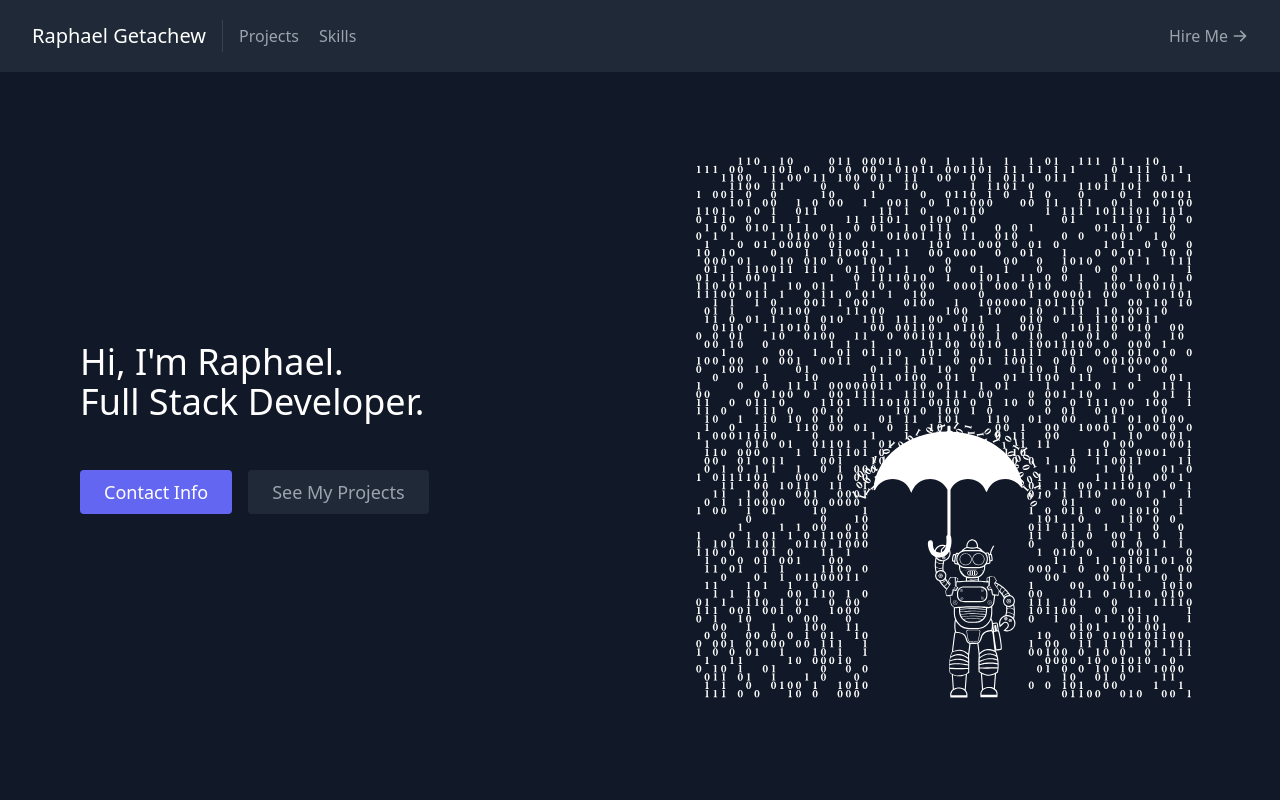
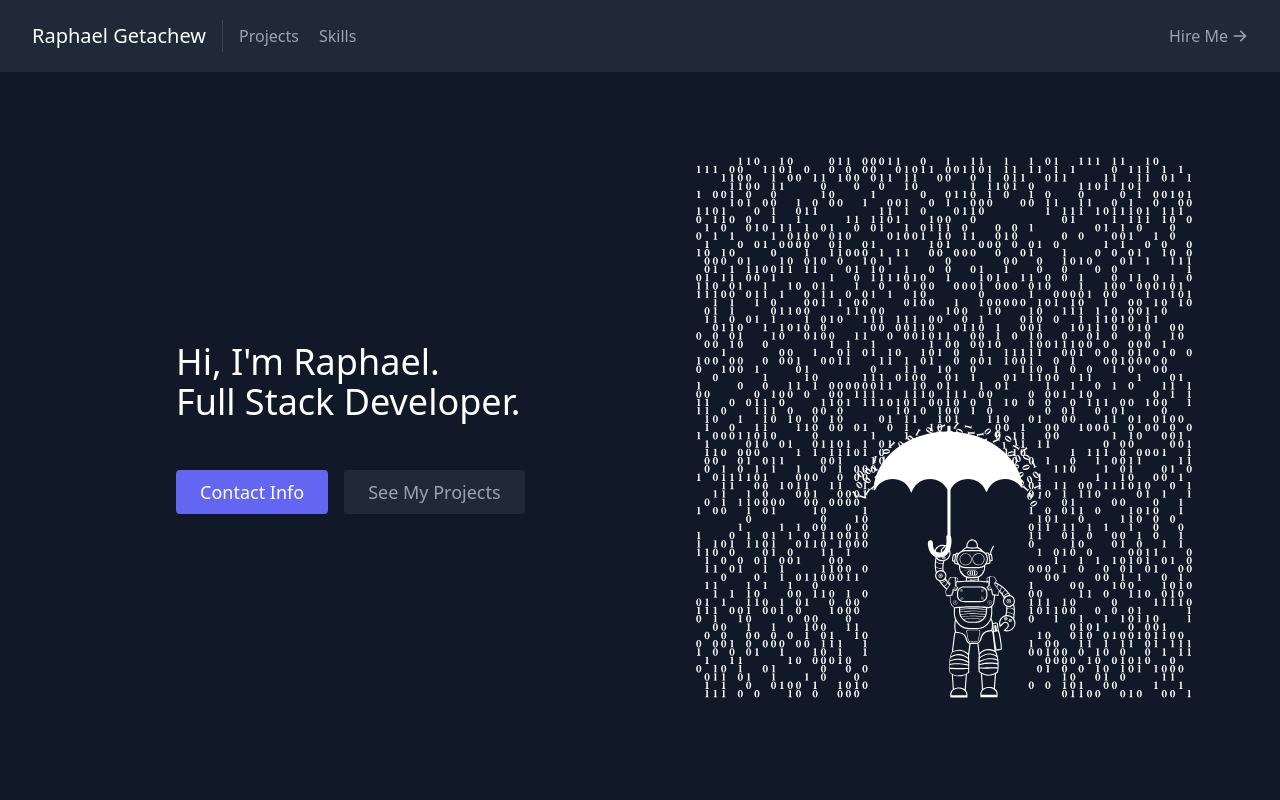
Before and after one commit to raphget/Personal-Portfolio, a React (Create React App) app: page / in a window 1280 px wide. Shown: the top 800 px of the page. Built offline with nearby package versions, Linux system fonts and the light colour scheme.

Commit message:
contact updates

```diff
--- a/src/components/About.js
+++ b/src/components/About.js
@@ -4,7 +4,7 @@
   return (
     <section id="about">
       <div className="container mx-auto flex px-20 py-20 md:flex-row flex-col items-center">
-        <div className="pr-50 lg:flex-grow md:w-1/2 lg:pr-24 md:pr-16 flex flex-col md:items-start md:text-left mb-16 md:mb-0 items-center text-center">
+        <div className="lg:flex-grow md:w-1/2 lg:pl-24 md:pl-16 flex flex-col md:items-start md:text-left mb-16 md:mb-0 items-center text-center">
           <h1 className="title-font sm:text-4xl text-3xl mb-4 font-medium text-white">
             Hi, I'm Raphael.
             <br className="hidden lg:inline-block" />Full Stack Developer.
```
